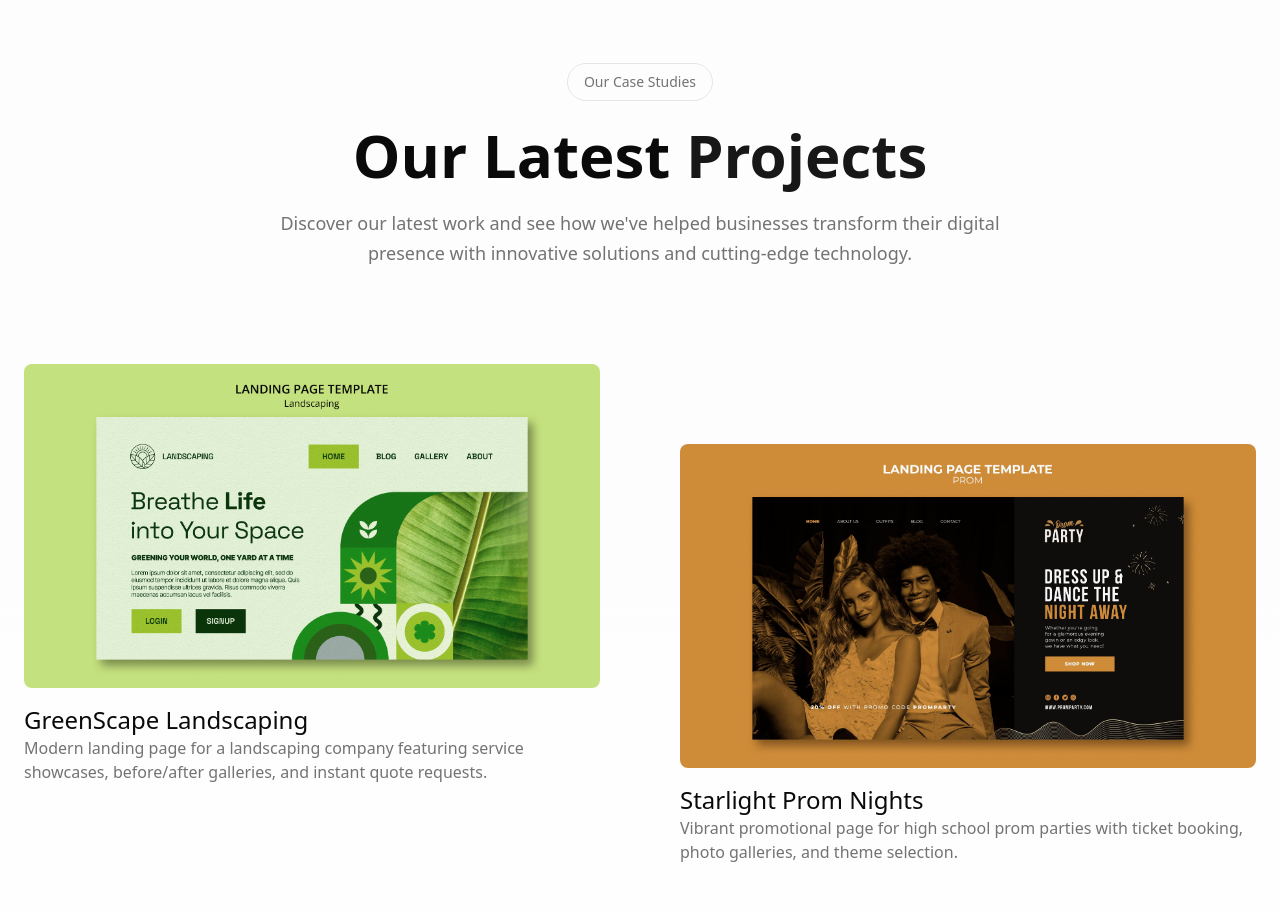
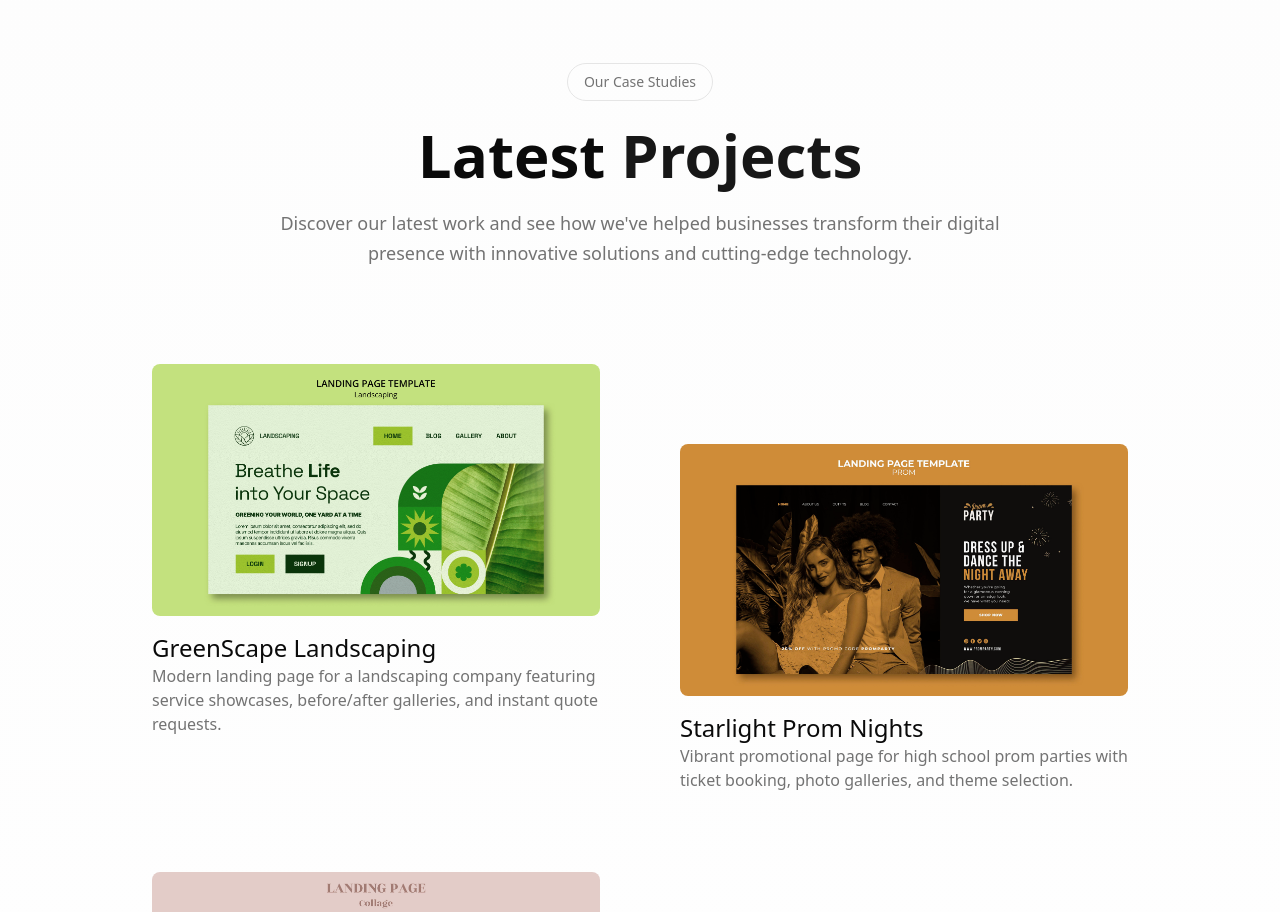
Before and after one commit to Deluve/deluve.co.mz, a Next.js app: page / in a window 1280 px wide. Shown: the part 4720-5632 px from the top of the page. Built offline with nearby package versions, Linux system fonts and the light colour scheme.

Commit message:
fix: portifolio margin

```diff
--- a/src/components/sections/home/portfolio-section.tsx
+++ b/src/components/sections/home/portfolio-section.tsx
@@ -10,7 +10,7 @@
       className="py-16 md:py-32 bg-gradient-to-b from-muted/20 to-background"
       id="portfolio"
     >
-      <div className="mx-auto max-w-7xl px-6">
+      <div className="mx-auto max-w-5xl space-y-12 px-6">
       {/* Header Section */}
         <div className="mx-auto max-w-4xl text-center mb-16 md:mb-24">
           <ScrollView>
@@ -20,7 +20,7 @@
           </ScrollView>
           <ScrollView delay={0.1}>
             <h2 className="text-balance text-4xl font-semibold lg:text-6xl mb-6">
-              Our Latest
+              Latest
               <span className="text-primary"> Projects</span>
             </h2>
           </ScrollView>
@@ -35,13 +35,14 @@
 
         {/* Portfolio Grid */}
         <ScrollView delay={0.1}>
-          <div className="grid grid-cols-1 md:grid-cols-2 gap-20 mb-20">
+        <div className="grid grid-cols-1 md:grid-cols-2 gap-20">
           {PORTFOLIO_CONTENT.map((item, index) => (
             <div key={index} className={index % 2 === 1 ? "md:mt-20" : ""}>
               <PortfolioCard card={item} />
             </div>
           ))}
         </div>
+
         </ScrollView>
 
         {/* CTA Section */}
```
Lines whose indentation alone changed are shown as unchanged.
